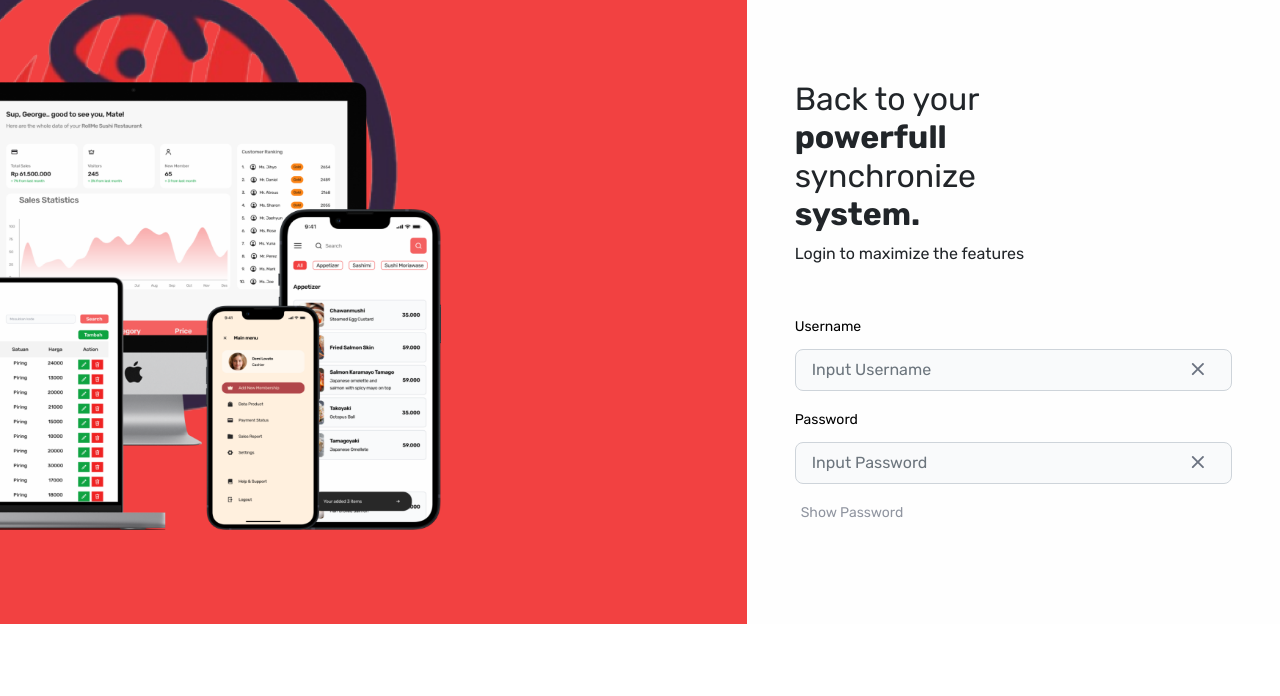
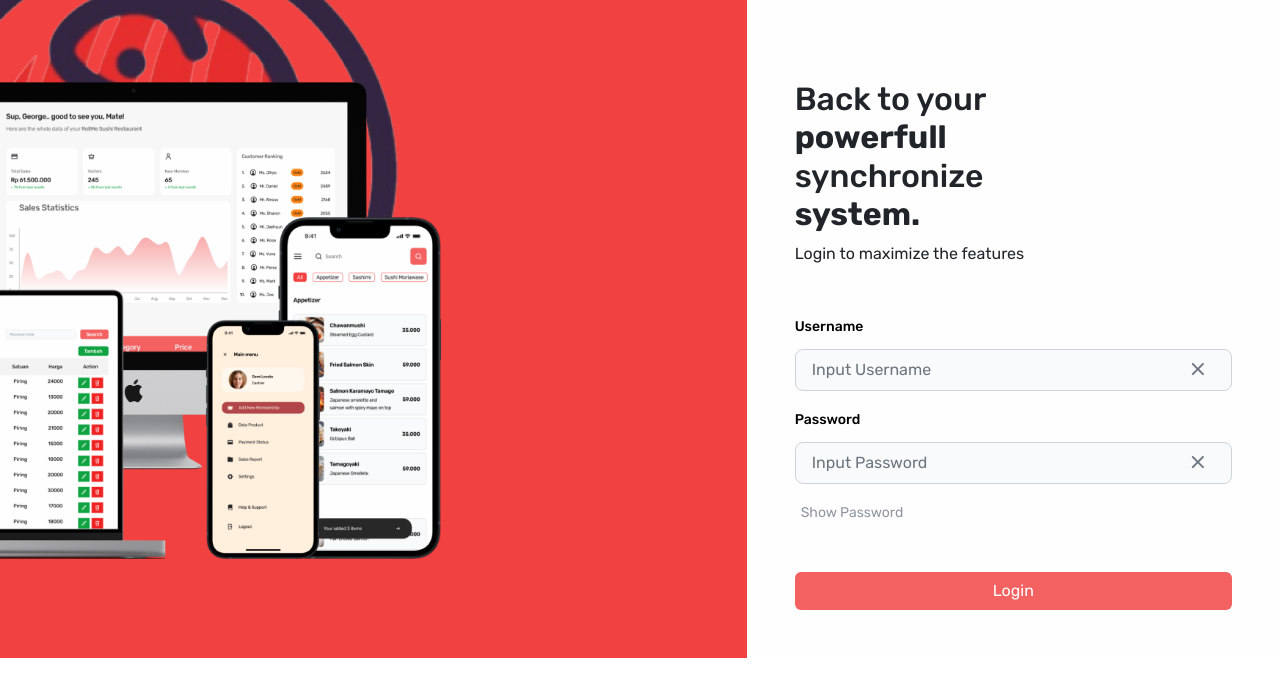
Before and after one commit to Capstone-MSIB-Altera-Batch-4/frontend_react, a React (Vite) app in the folder pos-capstone/: page /login in a window 1280 px wide. Shown: the top 696 px of the page. Built offline with nearby package versions, Linux system fonts and the light colour scheme.

Commit message:
add changes

```diff
--- a/pos-capstone/src/App.css
+++ b/pos-capstone/src/App.css
@@ -1,4 +1,4 @@
-@import url('https://fonts.googleapis.com/css2?family=Istok+Web:wght@400;700&family=Rubik:wght@300;400;700&display=swap');
+@import url('https://fonts.googleapis.com/css2?family=Rubik:ital,wght@0,300;0,400;0,500;0,600;0,700;0,800;0,900;1,300;1,400;1,500;1,600;1,700;1,800;1,900&display=swap');
 body {
     font-family: 'Rubik', sans-serif;
 }
--- a/pos-capstone/src/component/LoginForm/LoginForm.jsx
+++ b/pos-capstone/src/component/LoginForm/LoginForm.jsx
@@ -5,6 +5,7 @@
 import { useState } from 'react';
 import ShowPassword from '../../element/ShowPassword/ShowPassword';
 import InputErrorMessage from '../../element/InputErrorMessage/InputErrorMessage';
+import Button from '../../element/Button/Button'
 
 const LoginForm = () => {
     // const navigate = useNavigate()
@@ -83,9 +84,13 @@
                 onClick={() => setShowPassword(!showPassword)}
                 label={showPassword ? 'Hide Password' : 'Show Password'}
             />
-            {/* <button type="submit" className="btn btn-primary">
-                Submit
-            </button> */}
+            <div className='mt-5'>
+                <Button
+                    className="btn text-white w-100"
+                    btnName="Login"
+                />
+            </div>
+
         </form >
     )
 }
--- a/pos-capstone/src/element/Button/Button.jsx
+++ b/pos-capstone/src/element/Button/Button.jsx
@@ -6,7 +6,7 @@
     return (
         <>
             <button
-                className="btn text-white"
+                className={props.className}
             >
                 {props.btnName}
             </button>
--- a/pos-capstone/src/page/Login/Login.jsx
+++ b/pos-capstone/src/page/Login/Login.jsx
@@ -1,6 +1,5 @@
 import React from "react"
 import "./Login.style.css"
-import Button from "../../element/button/button";
 import LoginForm from "../../component/LoginForm/LoginForm"
 
 const Login = () => {
```
